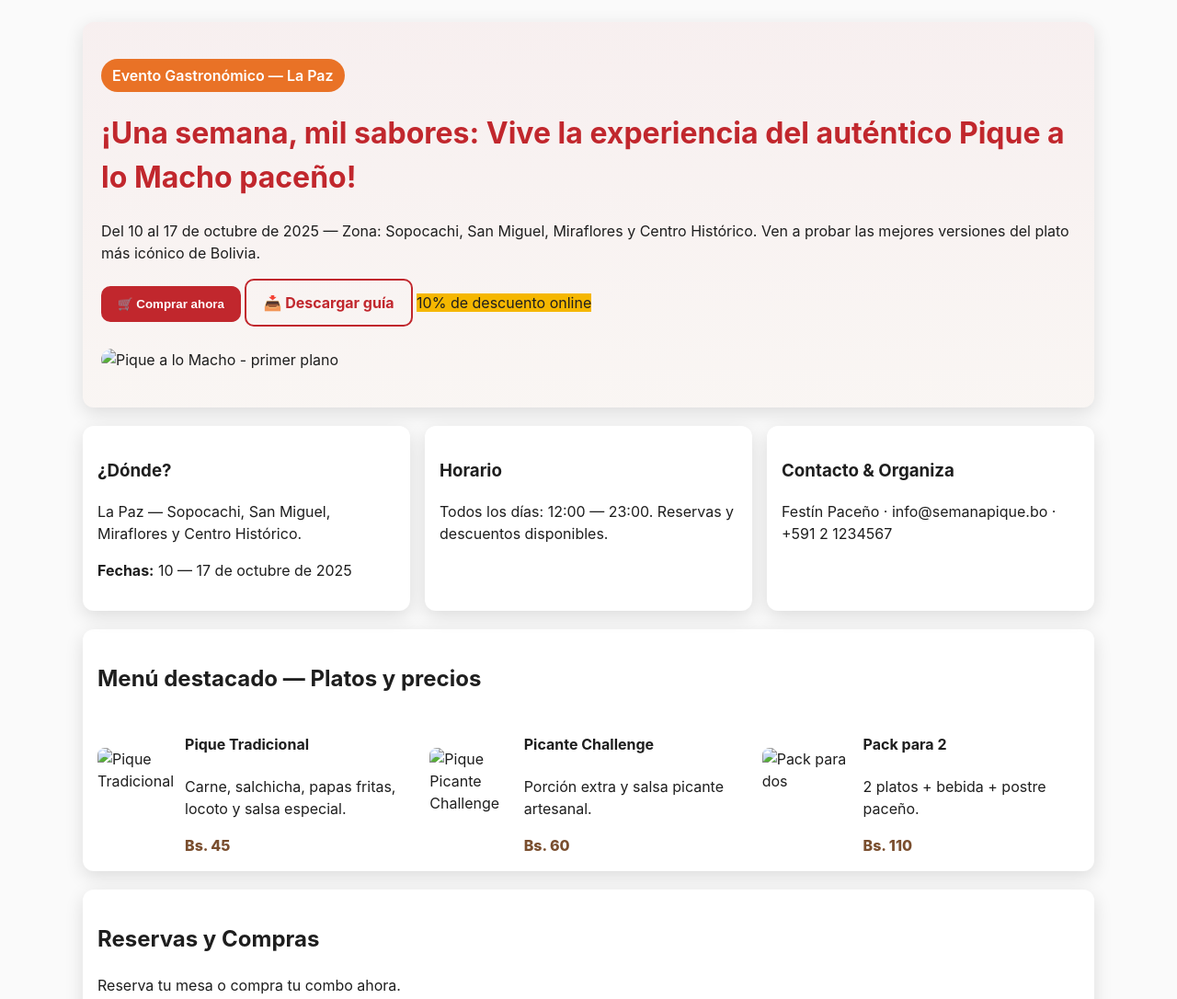
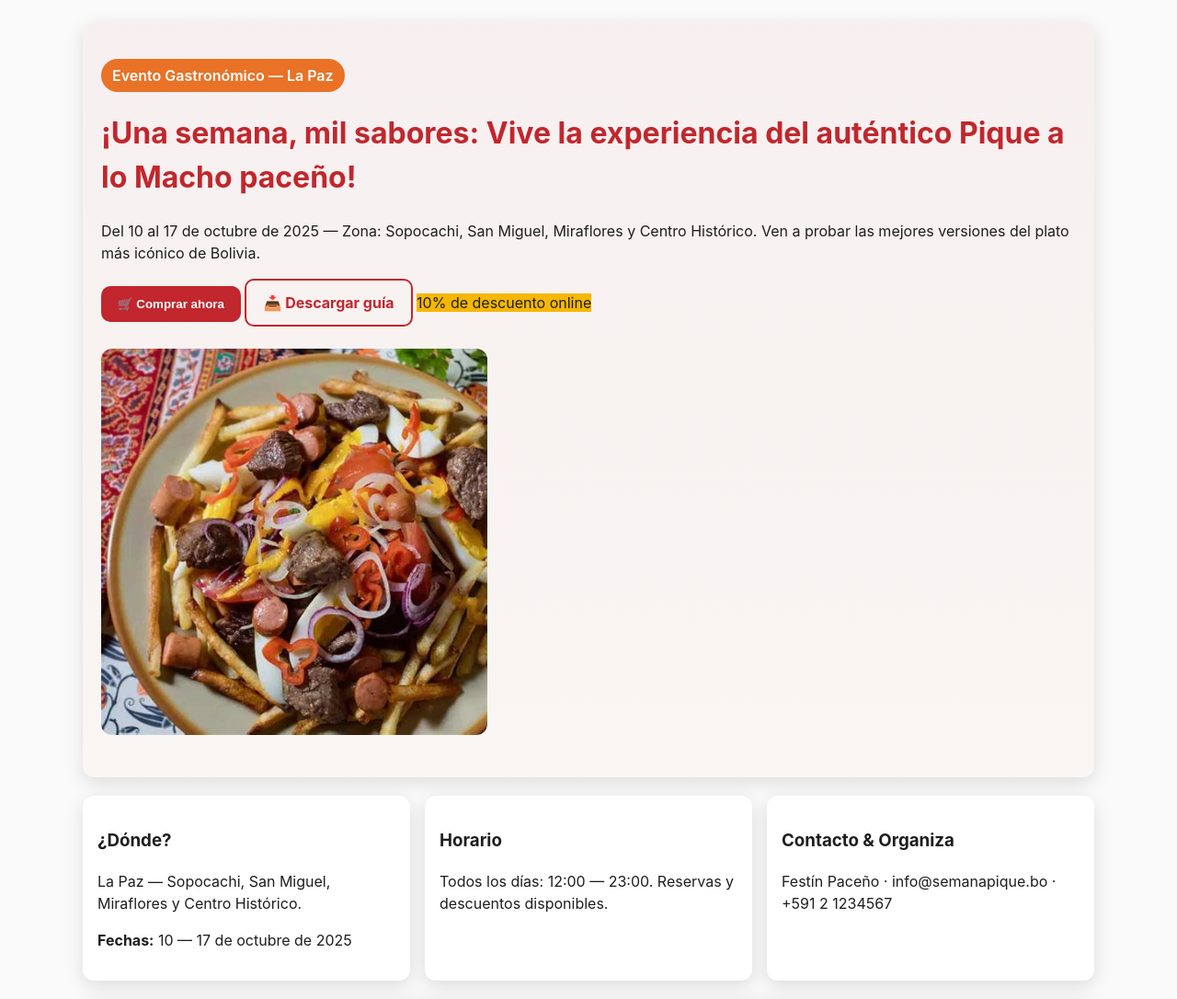
Before and after one commit to selinachoquelimachi-design/piquelomacho, a plain HTML site: page index.html in a window 1280 px wide. Shown: the top 1086 px of the page at 92% size. Drawn offline with Linux system fonts and the light colour scheme.

Commit message:
Update index.html

```diff
--- a/index.html
+++ b/index.html
@@ -25,7 +25,7 @@
 
         <div class="hero-media">
           <div class="media-card">
-           <center> <img src="imagenes/pique1.jpeg" alt="Pique a lo Macho - primer plano"></center>
+           <center> <img src="pique1.jpeg" alt="Pique a lo Macho - primer plano"></center>
           </div>
         </div>
       </div>
@@ -53,7 +53,7 @@
       <h2>Menú destacado — Platos y precios</h2>
       <div class="menu-grid">
         <div class="menu-item">
-          <img src="imagenes/pique_tradicional.jpeg" alt="Pique Tradicional">
+          <img src="pique_tradicional.jpeg" alt="Pique Tradicional">
           <div>
             <h4>Pique Tradicional</h4>
             <p>Carne, salchicha, papas fritas, locoto y salsa especial.</p>
@@ -62,7 +62,7 @@
         </div>
 
         <div class="menu-item">
-          <img src="imagenes/pique_picante.jpeg" alt="Pique Picante Challenge">
+          <img src="pique_picante.jpeg" alt="Pique Picante Challenge">
           <div>
             <h4>Picante Challenge</h4>
             <p>Porción extra y salsa picante artesanal.</p>
@@ -71,7 +71,7 @@
         </div>
 
         <div class="menu-item">
-          <img src="imagenes/pack_dos.jpeg" alt="Pack para dos">
+          <img src="pack_dos.jpeg" alt="Pack para dos">
           <div>
             <h4>Pack para 2</h4>
             <p>2 platos + bebida + postre paceño.</p>
```
